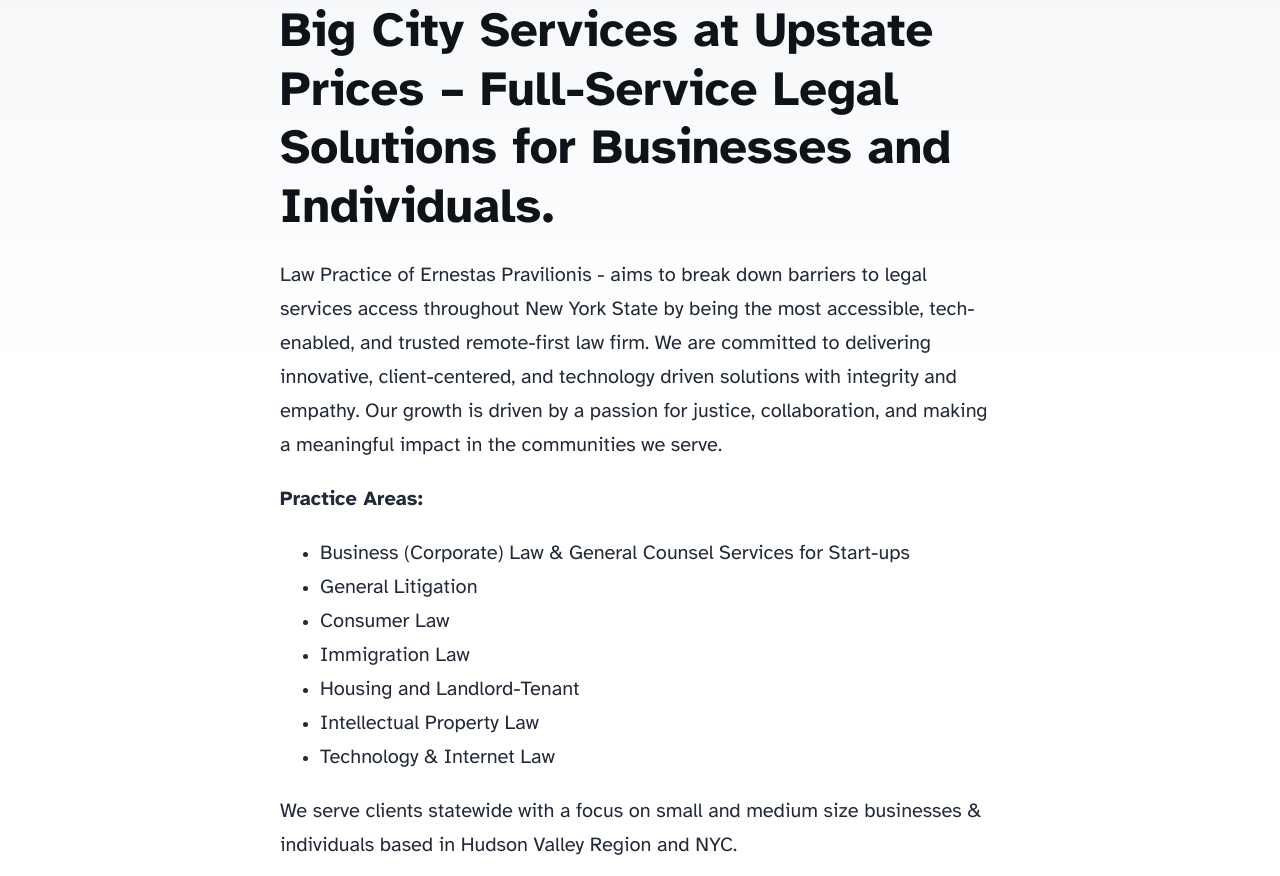
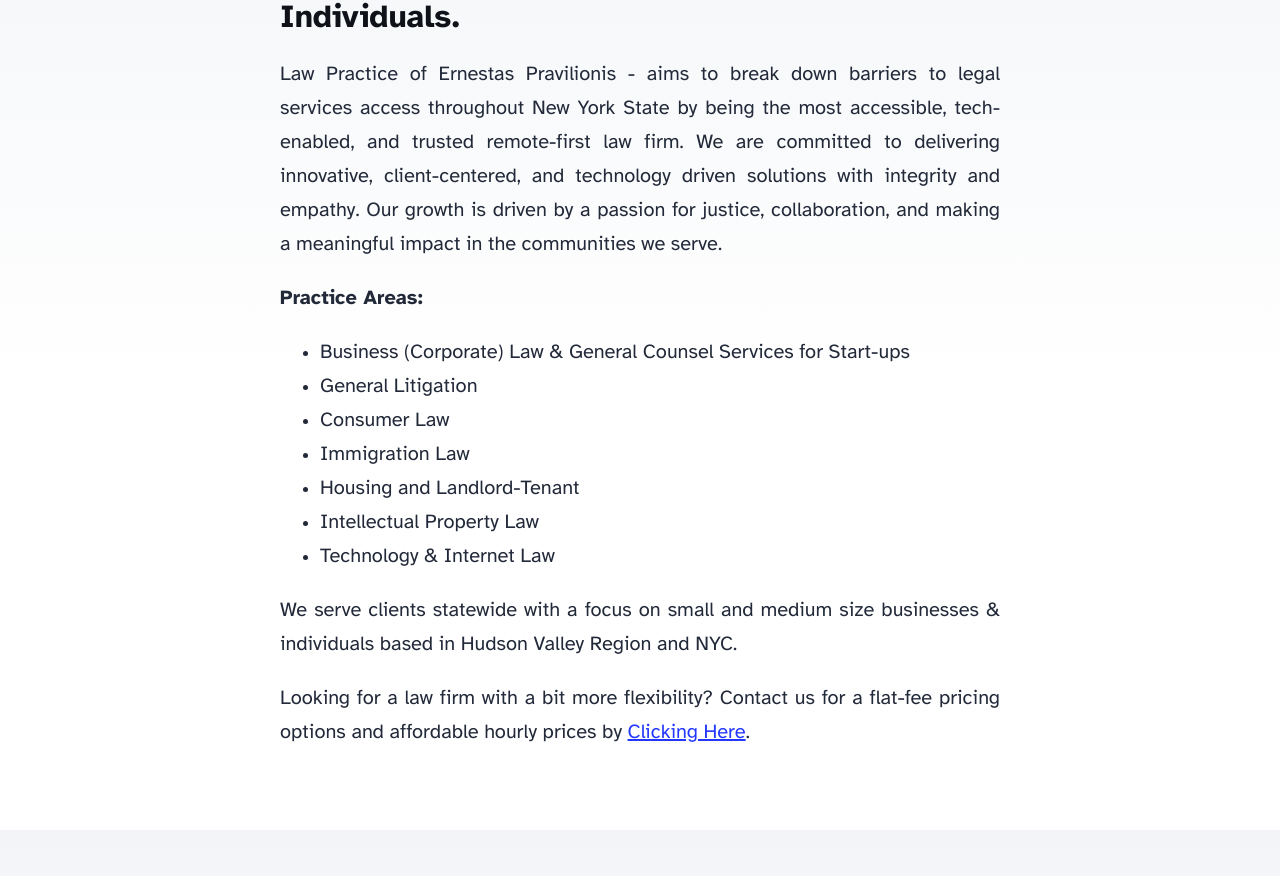
Before and after one commit to epravilionis/epra-website, an Astro site: page / in a window 1280 px wide. Shown: the part 215-1091 px from the top of the page. Built offline with nearby package versions, Linux system fonts and the light colour scheme; Astro itself is replaced by a stand-in of ours.

Commit message:
Update index.astro

```diff
--- a/src/pages/index.astro
+++ b/src/pages/index.astro
@@ -7,17 +7,22 @@ import Footer from '../components/Footer.astro';
 const _forceInclude = BaseHead;
 ---
 
+<style>
+  h2 {
+    font-size: 2rem; /* Change this value as needed */
+  }
+</style>
+
 <!doctype html>
 <html lang="en">
 <head>
-  {BaseHead && <BaseHead title="Law Practice of Ernestas Pravilionis" description="Welcome to Law Practice website!" />}
+  {BaseHead && <BaseHead title="Law Practice of Ernestas Pravilionis" description="Welcome to EPRA Legal website!" />}
 </head>
 	<body>
 		<Header />
 		<main>
-			<h1>Hello!</h1>
 			<h2>Big City Services at Upstate Prices – Full-Service Legal Solutions for Businesses and Individuals.</h2>
-			<p>
+			<p style="text-align: justify;">
 				Law Practice of Ernestas Pravilionis - aims to break down barriers to legal services access throughout New York State
 				by being the most accessible, tech-enabled, and trusted remote-first law firm. We are committed to delivering innovative,
 				client-centered, and technology driven solutions with integrity and empathy. Our growth is driven by a passion for justice,
@@ -33,14 +38,14 @@ const _forceInclude = BaseHead;
 				<li>Intellectual Property Law</li>
 				<li>Technology & Internet Law</li>
 			</ul>
-			<p>
+			<p style="text-align: justify;">
 				We serve clients statewide with a focus on small and medium size businesses & individuals
 				based in Hudson Valley Region and NYC.
 			</p>
-			<p>
+			<p style="text-align: justify;">
 				Looking for a law firm with a bit more flexibility? Contact us for a flat-fee pricing options
-				and affordable hourly prices:
-				<a href="https://law-practice-of-ernestas-pravilionis.mycase.com/contact_us/KHM4h3gnSB62ciJgkZyzih57">by Clicking Here</a>.
+				and affordable hourly prices by
+				<a href="https://law-practice-of-ernestas-pravilionis.mycase.com/contact_us/KHM4h3gnSB62ciJgkZyzih57">Clicking Here</a>.
 			</p>
 		</main>
 		<Footer />
```
